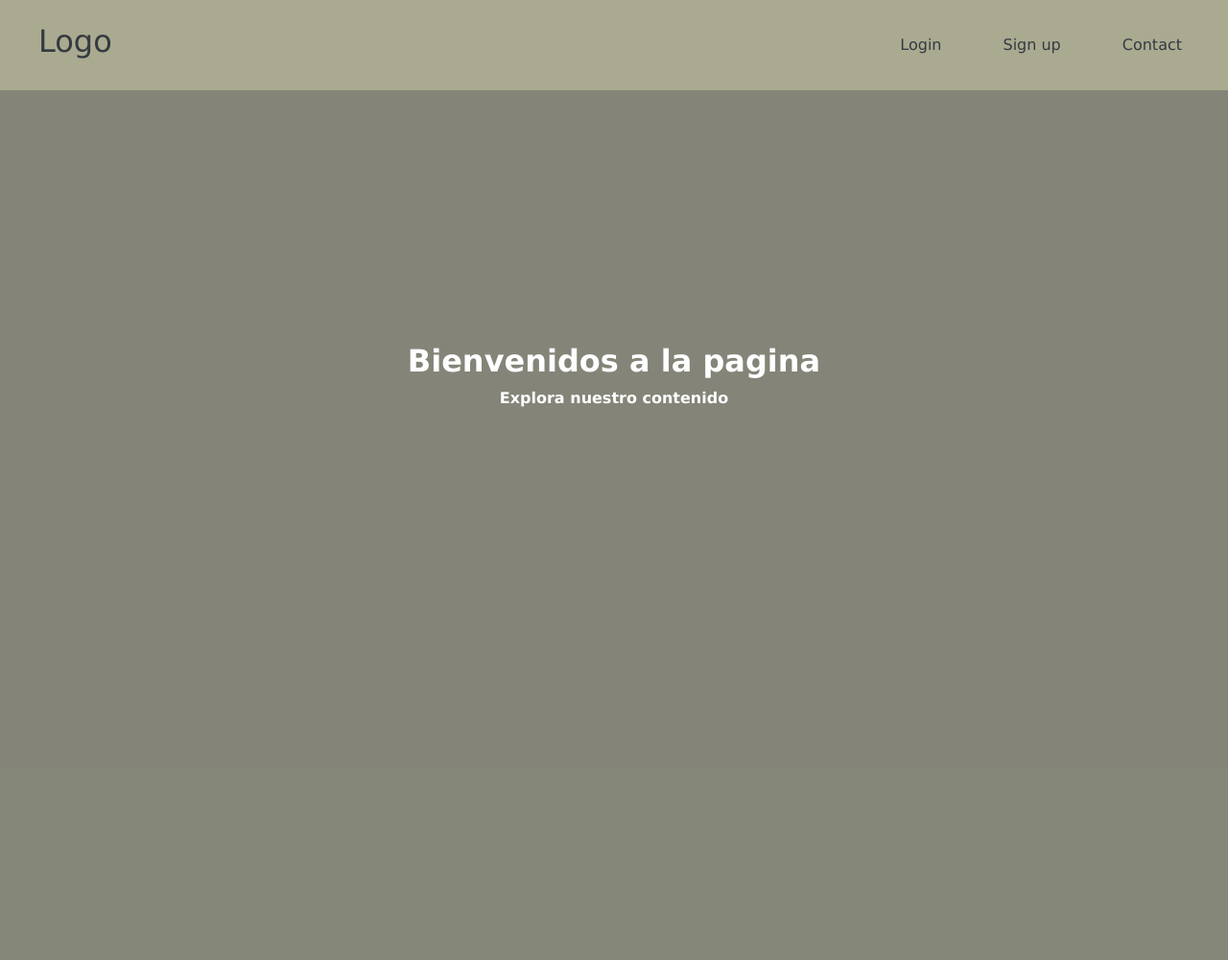
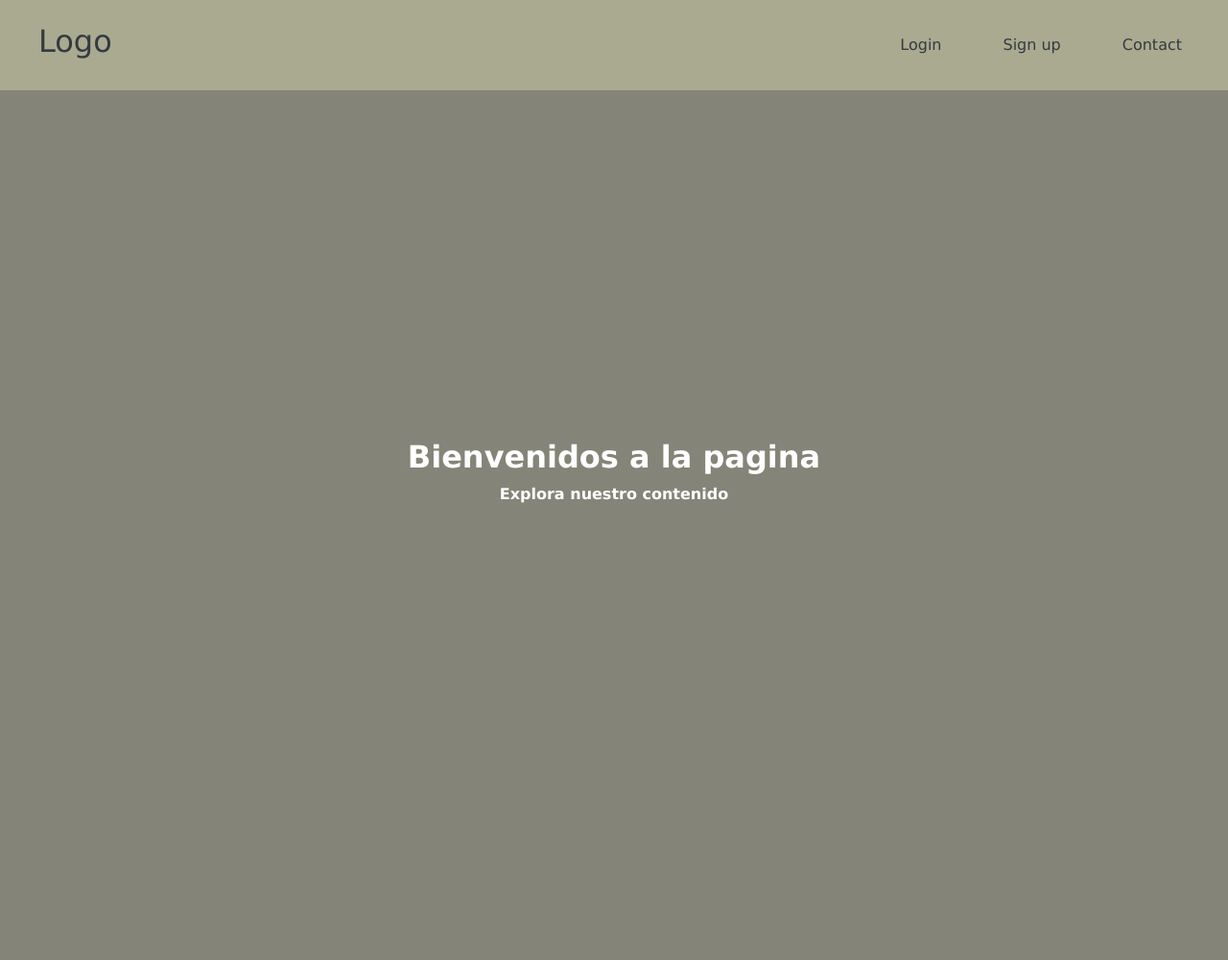
Before and after one commit to Isaac684/DiferenciasDivPagina, a Django app: page / in a window 1280 px wide. Shown: the whole page at 96% size. Before the commit the page ends 424 px from the top, so only its background shows below. Run offline with Django 4.2, Linux system fonts and the light colour scheme.

Commit message:
Arreglo bugs de posicionamiento

```diff
--- a/myAppPage/myApp/templates/base/baseapp.html
+++ b/myAppPage/myApp/templates/base/baseapp.html
@@ -11,7 +11,7 @@
     <link rel="stylesheet" href="{% static 'styleapp.css' %}">
 </head>
 
-<body class="d-flex justify-content-center align-items-center" style="min-height: 100vh; background-color: #848478">
+<body class="d-flex justify-content-center align-items-center" style="min-height: calc(100vh + 200px); background-color: #848478">
 
     <header class="fixed-top" style="background-color: #aaaa91">
 
```
